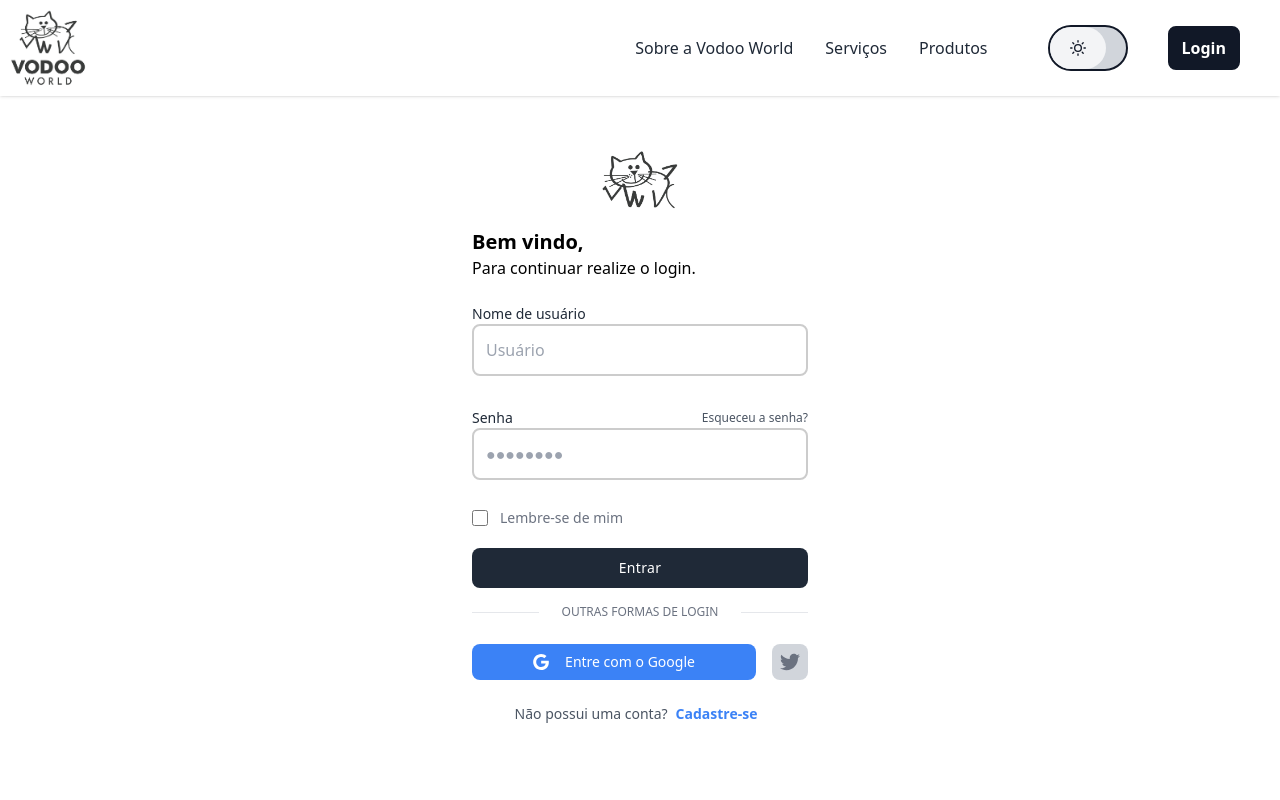
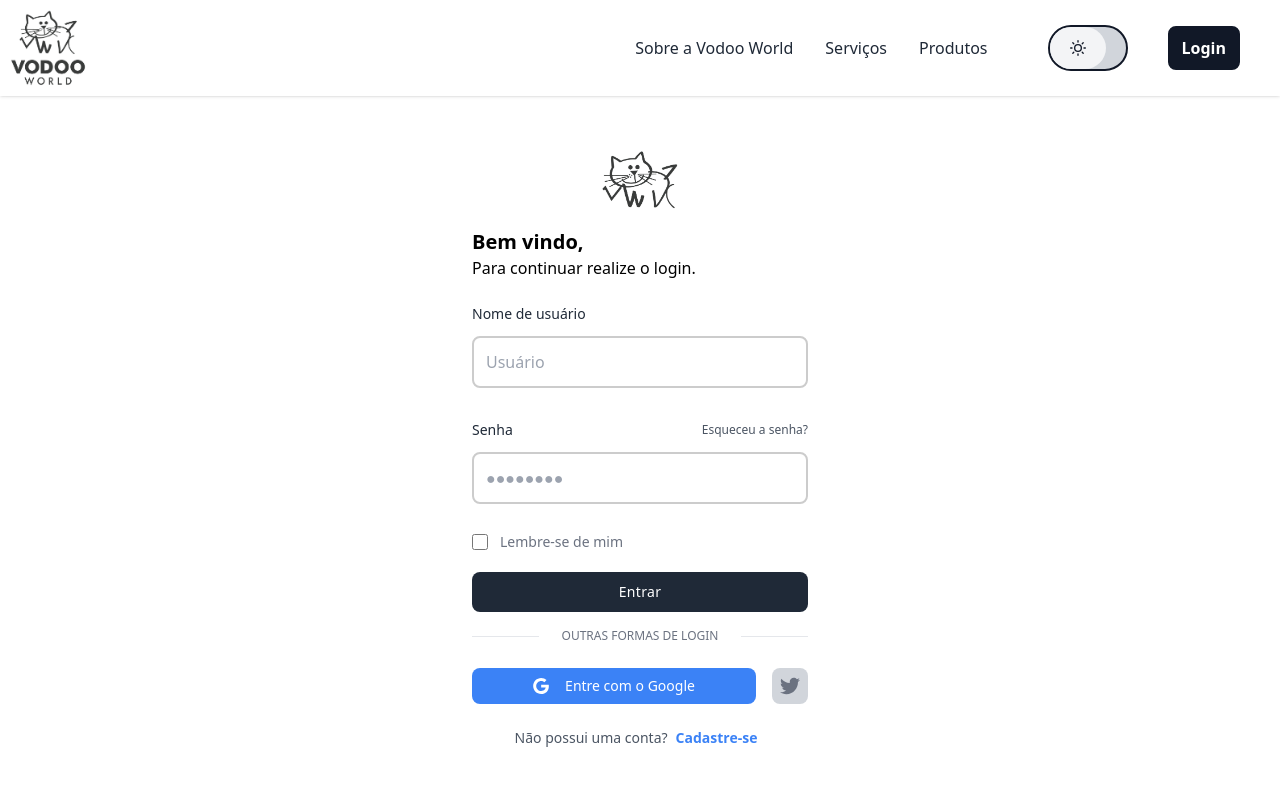
Before and after one commit to victormssa/Vodoo-World, a React (Vite) app in the folder frontend/: page /login in a window 1280 px wide. Shown: the top 800 px of the page. Built offline with nearby package versions, Linux system fonts and the light colour scheme.

Commit message:
Update global.css

```diff
--- a/frontend/src/assets/style/global.css
+++ b/frontend/src/assets/style/global.css
@@ -5,6 +5,7 @@
 .input {
   width: 100%;
   padding: 0.75rem;
+  margin-top: 0.75rem;
   margin-bottom: 1rem;
   border: 2px solid #ccc;
   border-radius: 8px;
```
